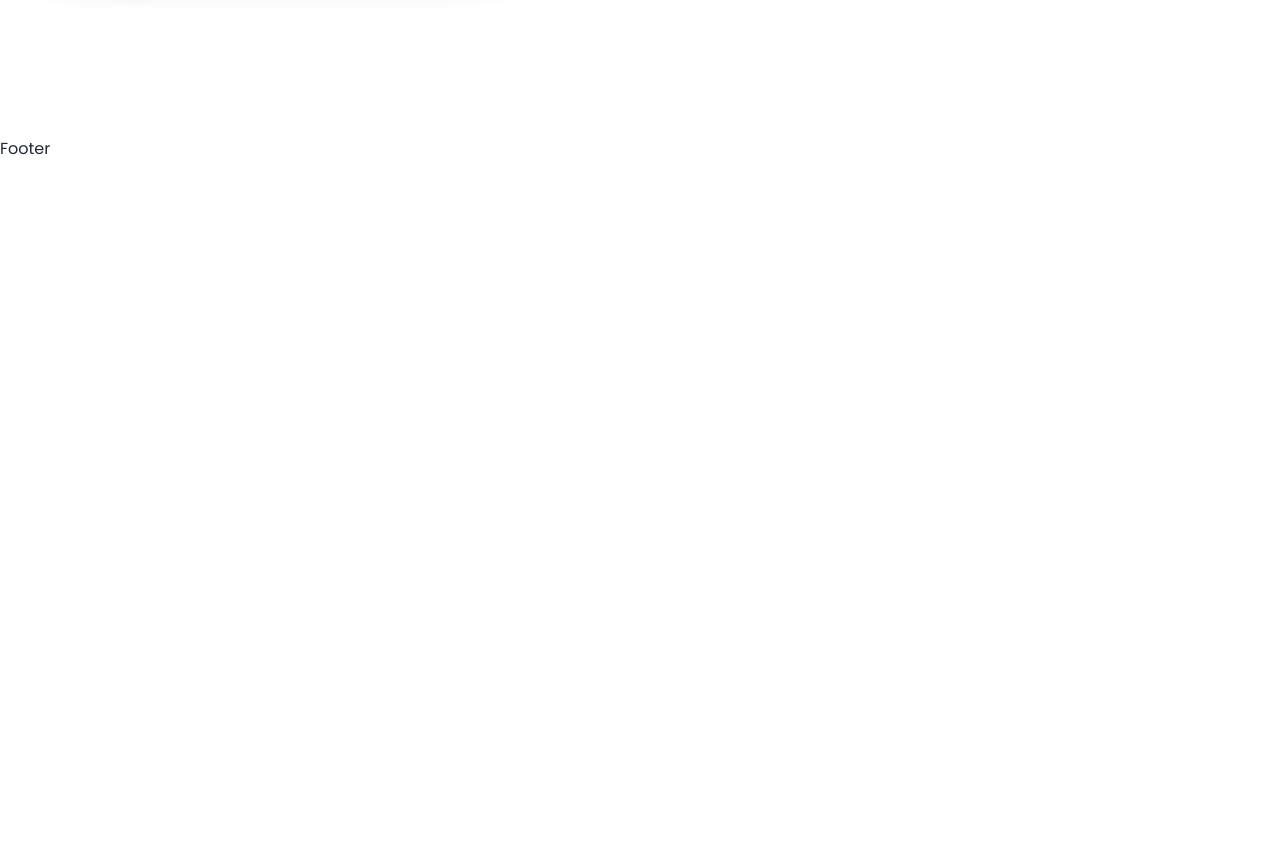
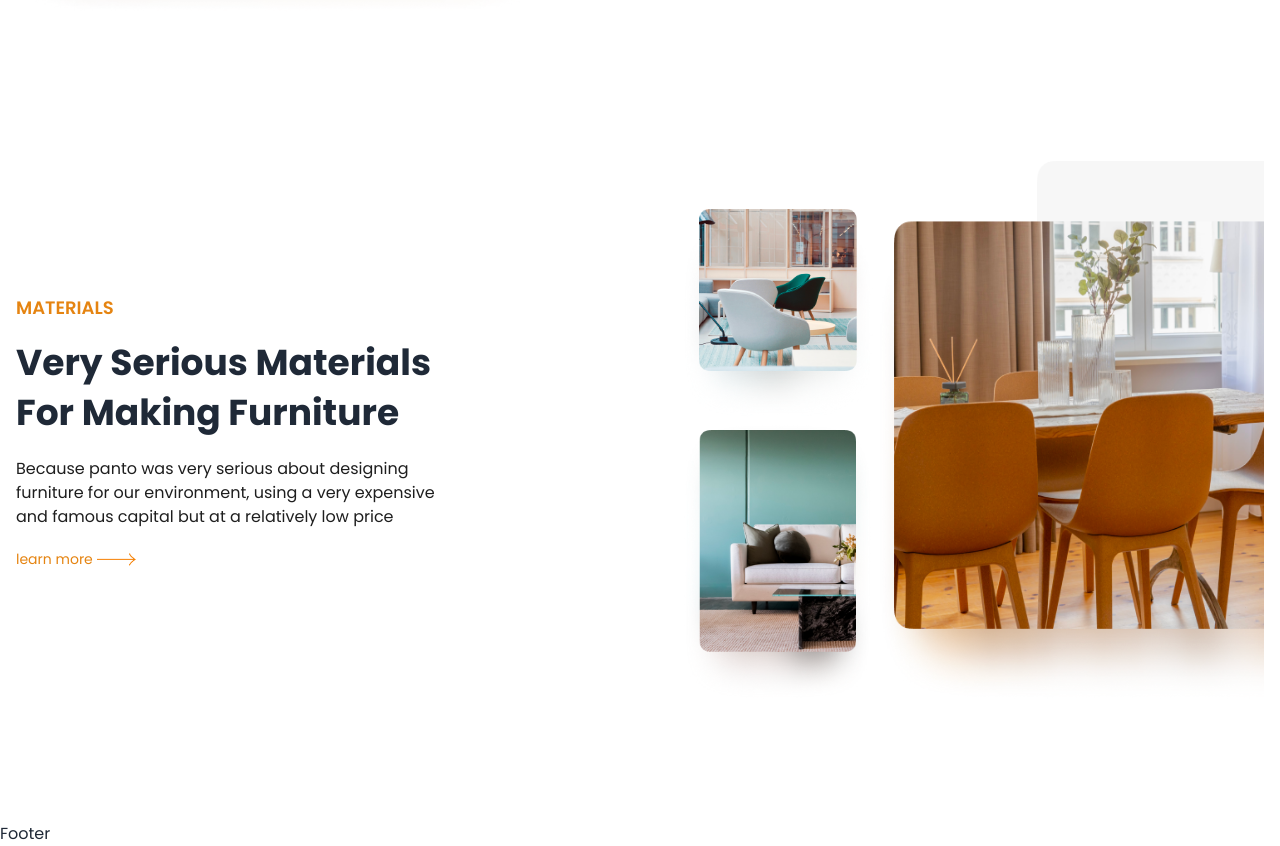
Before and after one commit to AshikurZaman01/Furniture-Landing-Page, a React (Vite) app: page / in a window 1280 px wide. Shown: the part 2660-3506 px from the top of the page. Before the commit the page ends 2821 px from the top, so only its background shows below. Built offline with nearby package versions, Linux system fonts and the light colour scheme.

Commit message:
add materials section

```diff
--- a/src/Components/Pages/Experiences/Experiences.jsx
+++ b/src/Components/Pages/Experiences/Experiences.jsx
@@ -20,7 +20,6 @@
 
                 </div>
             </div>
-
         </section>
     )
 }
--- a/src/Components/Pages/Home/Home.jsx
+++ b/src/Components/Pages/Home/Home.jsx
@@ -1,5 +1,6 @@
 import WhyChoose from "../../WhyChoose/WhyChoose";
 import Experiences from "../Experiences/Experiences";
+import Materials from "../Materials/Materials";
 import Products from "../Shop/Products/Products";
 import Hero from "./Hero/Hero";
 
@@ -13,6 +14,9 @@
             <Products headline="Best Selling Products"></Products>
 
             <Experiences></Experiences>
+
+            <Materials></Materials>
+
         </div>
     );
 };
--- /dev/null
+++ b/src/Components/Pages/Materials/Materials.jsx
@@ -0,0 +1,37 @@
+import Button from '../../Utils/Button'
+import image1 from '../../../assets/images/material1.png';
+import image2 from '../../../assets/images/material2.png';
+import image3 from '../../../assets/images/material3.png';
+
+const Materials = () => {
+    return (
+        <section className='section-container my-24'>
+
+            <div className='flex justify-center items-center md:gap-20 gap-8 '>
+
+                <div className='md:w-1/2 mx-auto'>
+                    <h3 className='uppercase text-lg font-semibold  text-primary mb-4'>Materials</h3>
+                    <p className='capitalize text-4xl font-bold md:w-9/12 leading-snug'>Very serious materials for making furniture</p>
+
+                    <p className='text-secondary dark:text-white my-5 md:w-9/12'>Because panto was very serious about designing furniture for our environment, using a very expensive and famous capital but at a relatively low price</p>
+
+                    <Button text="learn more"></Button>
+                </div>
+
+                <div className='md:w-1/2 grid grid-cols-2 md:grid-cols-3 md:items-end items-center'>
+
+                    <div>
+                        <img src={image1} alt="" className='' />
+                        <img src={image2} alt="" className='' />
+                    </div>
+
+                    <div className='md:col-span-2 col-span-1'>
+                        <img src={image3} alt="" className='md:h-[541px] w-full' />
+                    </div>
+                </div>
+            </div>
+        </section>
+    )
+}
+
+export default Materials
```
